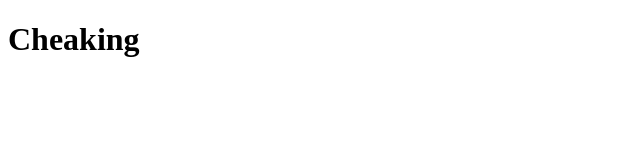
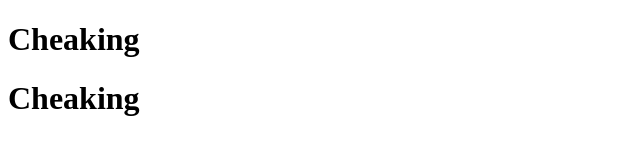
Before and after one commit to Shadow02-io/myportfolio, a plain HTML site: page index.html in a window 1280 px wide. Shown: the whole page, without its empty margins (0-640 px from the left). Drawn offline with Linux system fonts and the light colour scheme.

Commit message:
Update index.html

```diff
--- a/index.html
+++ b/index.html
@@ -7,5 +7,6 @@
 </head>
 <body>
     <h1>Cheaking</h1>
+    <h1>Cheaking</h1>
 </body>
 </html>
```
